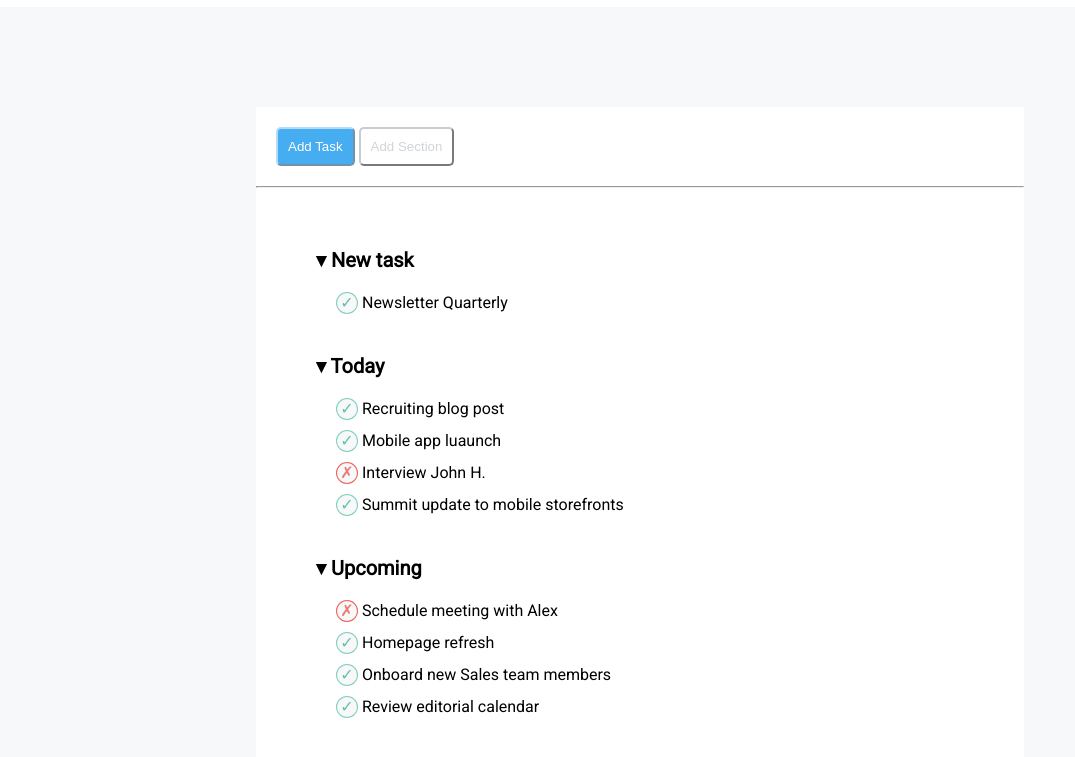
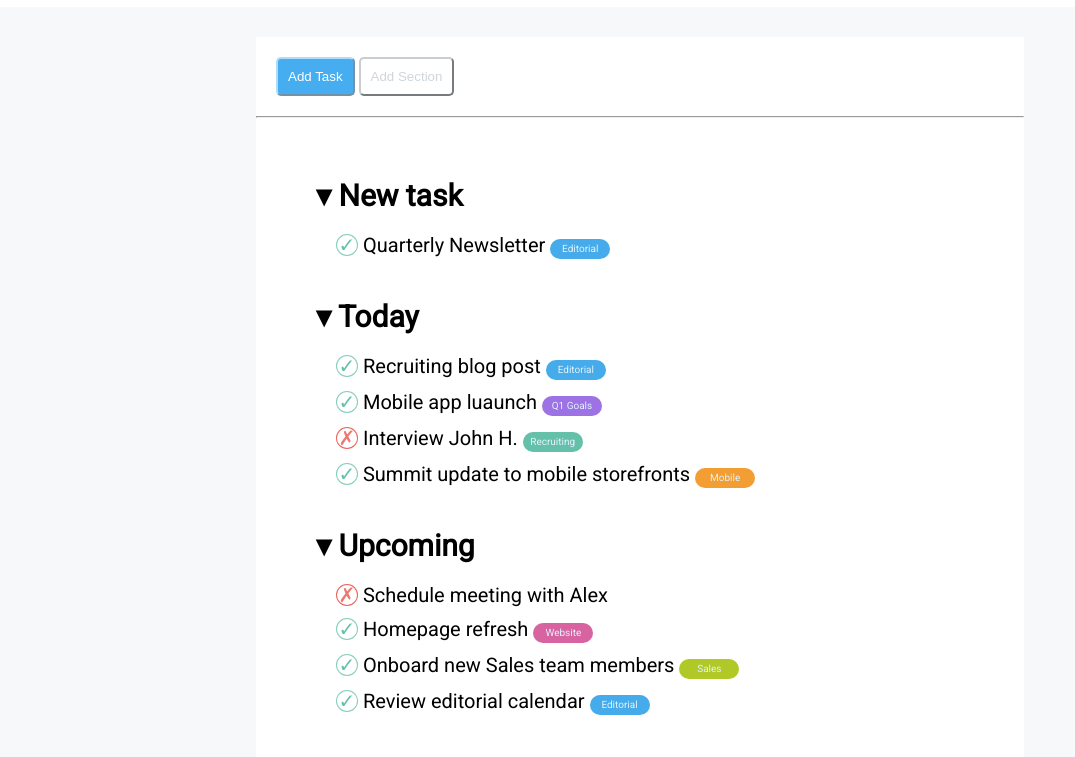
Before and after one commit to PierluigiTornesi/html-css-toboolist, a plain HTML site: page index.html in a window 1280 px wide. Shown: the part 67-824 px from the top of the page, without its empty margins (0-1075 px from the left). Drawn offline with Linux system fonts and the light colour scheme.

Commit message:
add: riscrittura lista con commenti e classi

```diff
--- a/css/style.css
+++ b/css/style.css
@@ -9,12 +9,10 @@
 body{
     font-family: 'Roboto', sans-serif;
 }
-
+/*classe universale per tutti i background bianchi  */
 .b-white{
     background-color: white;
 }
-
-
 /* classe per l'header */
 header{
     padding: 10px;
@@ -32,7 +30,7 @@ header{
 }
 /* classe per il main */
 main{
-    margin-top: 100px;
+    margin-top: 30px;
 }
 /* classe per il container */
 .container{
@@ -62,27 +60,26 @@ main{
     color:#d0d5d9;
     background-color: white;
 }
-
 /* classe per la parte inferiore del main */
 .main-under{
     padding: 40px;
 }
-
+/*classe per i ul delle liste */
 ul{
     list-style: none;
     padding: 20px;
 }
-
+/*classe per i li delle liste */
 li{
     background-color: white;
     padding-bottom: 10px;
+    font-size: 20px;
 }
-
+/*classe per il titolo della lista  */
 .titolo-lista{
-    font-size: 20px;
+    font-size: 30px;
     font-weight: bolder;
 }
-
 /* classe per il cercio verde */
 .circle-green{
     background-color: #83cebb;
@@ -124,3 +121,39 @@ li{
     text-align: center;
     border-radius: 50%;
 }
+/* classe per tutti i tag  */
+.tag{
+    color:#e2f2fc;
+    font-size: 10px;
+    height: 20px;
+    width: 60px;
+    line-height: 10px;
+    padding: 5px;
+    display: inline-block;
+    text-align: center;
+    border-radius:  15px;
+}
+/*classe per i tag blu  */
+.t-blue{
+    background-color:#45abea;
+}
+/*classe per il tag viola  */
+.t-violet{
+    background-color: #9c72e4;
+}
+/*classe per il tag verde */
+.t-green{
+    background-color: #64c0a9;
+}
+/*classe per il tag arancione */
+.t-orange{
+    background-color: #f29e33;
+}
+/*classe per il tag rosa */
+.t-pink{
+    background-color: #d863a1;
+}
+/*classe per il tag giallo  */
+.t-yellow{
+    background-color: #b0c926;
+}
--- a/index.html
+++ b/index.html
@@ -34,75 +34,112 @@
                     <!-- lista principale contenente altre liste -->
                     <ul class="b-white">
                         <!--li prima lista -->
-                        <li> <span class="titolo-lista b-white"> ▾ New task</span>
+                        <li>
+                            <!-- span per il titolo della lista -->
+                            <span class="titolo-lista b-white">
+                                ▾ New task
+                            </span>
                             <ul class="b-white">
                                 <li>
                                     <!-- span per il cerchio verde -->
                                     <span class="circle-green">
                                         <!-- span per il simbolo verde -->
-                                        <span class="green">
+                                        <span class="green b-white">
                                             ✓
                                         </span>
                                     </span>
-                                    Newsletter Quarterly
+                                    Quarterly Newsletter
+                                    <!-- span per il tag -->
+                                    <span class="tag t-blue">
+                                        Editorial
+                                    </span>
+                                    <!-- /span -->
                                 </li>
                             </ul>
                         </li>
                         <!--/li prima lista  -->
                         <!-- li seconda lista -->
-                        <li><span class="titolo-lista b-white"> ▾ Today</span>
+                        <li>
+                            <!-- span per il titolo della lista -->
+                            <span class="titolo-lista b-white">
+                                ▾ Today
+                            </span>
                             <ul class="b-white">
                                 <li>
                                      <!-- span per il cerchio verde -->
                                     <span class="circle-green">
                                         <!-- span per il simbolo verde -->
-                                        <span class="green">
+                                        <span class="green b-white">
                                             ✓
                                         </span>
                                     </span>
                                     Recruiting blog post
+                                    <!-- span per il tag -->
+                                    <span class="tag t-blue">
+                                        Editorial
+                                    </span>
+                                    <!-- /span -->
                                 </li>
                                 <li>
                                      <!-- span per il cerchio verde -->
                                     <span class="circle-green">
                                         <!-- span per il simbolo verde -->
-                                        <span class="green">
+                                        <span class="green b-white">
                                             ✓
                                         </span>
                                     </span>
                                     Mobile app luaunch
+                                    <!-- span per il tag -->
+                                    <span class="tag t-violet">
+                                        Q1 Goals
+                                    </span>
+                                    <!-- /span -->
                                 </li>
                                 <li>
                                     <!-- span per il cerchio rosso -->
                                     <span class="circle-red">
                                         <!-- span per il simbolo rosso -->
-                                        <span class="red">
+                                        <span class="red b-white">
                                             ✗
                                         </span>
                                     </span>
                                     Interview John H.
+                                    <!-- span per il tag -->
+                                    <span class="tag t-green">
+                                        Recruiting
+                                    </span>
+                                    <!-- /span -->
                                 </li>
                                 <li>
                                      <!-- span per il cerchio verde -->
                                     <span class="circle-green">
                                          <!-- span per il simbolo verde -->
-                                        <span class="green">
+                                        <span class="green b-white">
                                             ✓
                                         </span>
                                     </span>
                                     Summit update to mobile storefronts
+                                    <!-- span per il tag -->
+                                    <span class="tag t-orange">
+                                        Mobile
+                                    </span>
+                                    <!-- /span -->
                                 </li>
                             </ul>
                         </li>
                         <!--/li seconda lista  -->
                         <!--li terza lista  -->
-                        <li><span class="titolo-lista b-white"> ▾ Upcoming</span>
+                        <li>
+                            <!-- span per il titolo della lista -->
+                            <span class="titolo-lista b-white">
+                                ▾ Upcoming
+                            </span>
                             <ul class="b-white">
                                 <li>
                                     <!-- span per il cerchio rosso -->
                                     <span class="circle-red">
                                         <!-- span per il simbolo rosso -->
-                                        <span class="red">
+                                        <span class="red b-white">
                                             ✗
                                         </span>
                                     </span>
@@ -112,31 +149,46 @@
                                      <!-- span per il cerchio verde -->
                                     <span class="circle-green">
                                          <!-- span per il simbolo verde -->
-                                        <span class="green">
+                                        <span class="green b-white">
                                             ✓
                                         </span>
                                     </span>
                                     Homepage refresh
+                                    <!-- span per il tag -->
+                                    <span class="tag t-pink">
+                                        Website
+                                    </span>
+                                    <!-- /span -->
                                 </li>
                                 <li>
                                      <!-- span per il cerchio verde -->
                                     <span class="circle-green">
                                         <!-- span per il simbolo verde -->
-                                        <span class="green">
+                                        <span class="green b-white">
                                             ✓
                                         </span>
                                     </span>
                                     Onboard new Sales team members
+                                    <!-- span per il tag -->
+                                    <span class="tag t-yellow">
+                                        Sales
+                                    </span>
+                                    <!-- /span -->
                                 </li>
                                 <li>
                                      <!-- span per il cerchio verde -->
                                     <span class="circle-green">
                                         <!-- span per il simbolo verde -->
-                                        <span class="green">
+                                        <span class="green b-white">
                                             ✓
                                         </span>
                                     </span>
                                     Review editorial calendar
+                                    <!-- span per il tag -->
+                                    <span class="tag t-blue">
+                                        Editorial
+                                    </span>
+                                    <!-- /span -->
                                 </li>
                             </ul>
                         </li>
```
